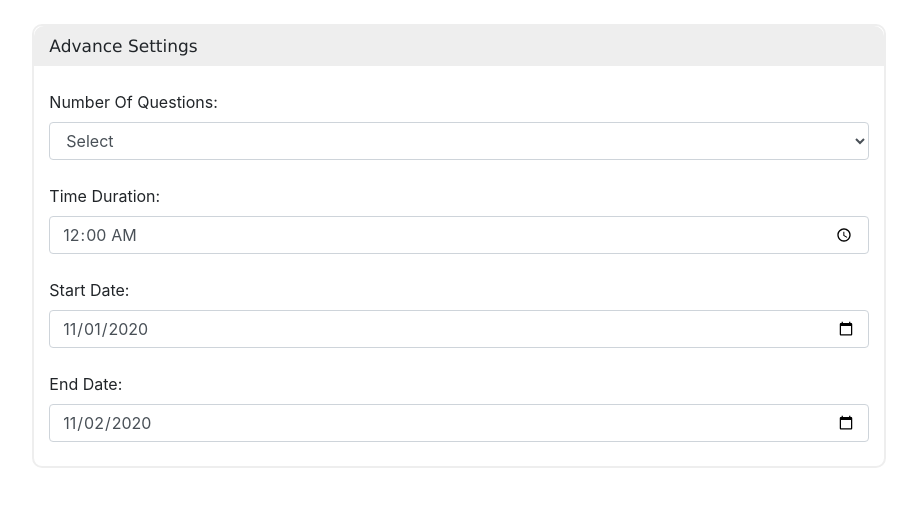
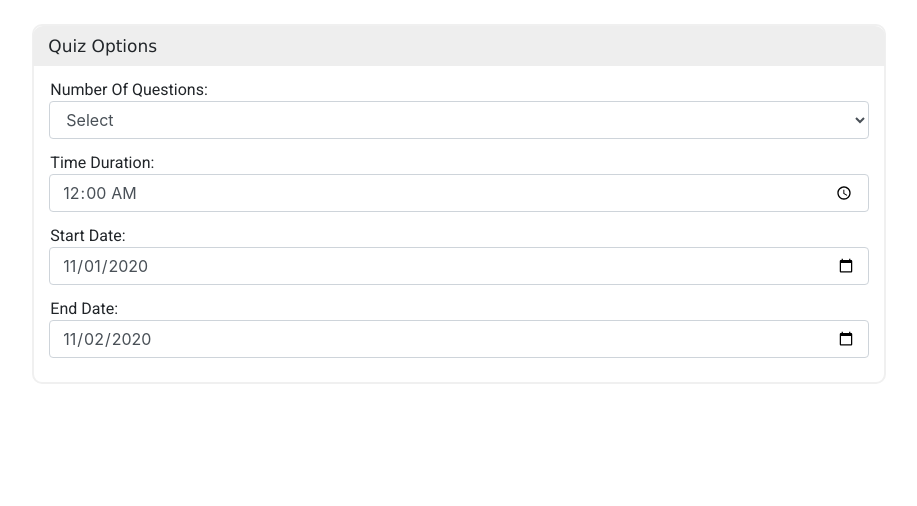
Before and after one commit to Daniyalzakir321/noq-time-st-ed, a plain HTML site: page index.html in a window 1280 px wide. Shown: the whole page, without its empty margins (181-1098 px from the left). Drawn offline with nearby package versions, Linux system fonts and the light colour scheme.

Commit message:
UI WORK- SHAH VIL

```diff
--- a/index.html
+++ b/index.html
@@ -5,8 +5,8 @@
     <meta name="viewport" content="width=device-width, initial-scale=1, shrink-to-fit=no">
     <link rel="stylesheet" href="style.css">
     <link rel="stylesheet" href="https://cdn.jsdelivr.net/npm/bootstrap@4.5.3/dist/css/bootstrap.min.css" integrity="sha384-TX8t27EcRE3e/ihU7zmQxVncDAy5uIKz4rEkgIXeMed4M0jlfIDPvg6uqKI2xXr2" crossorigin="anonymous">
-
-    <title>Addition</title>
+    <link href="https://fonts.googleapis.com/css2?family=Roboto&display=swap" rel="stylesheet">
+    <title>UI ADD SHAH VIL </title>
   </head>
   <body>
       <br>
@@ -18,11 +18,10 @@
         -->
 
 <div class="demo-shah col-md-8 container">
-<div> Advance Settings</div>
-<br>
+<div> Quiz Options</div>
 
 <label>Number Of Questions:</label>
-<select class="form-control" name="NOQ" id="noq" >
+<select class="form-control" name="" id="noq" >
         <option value="00"> &ensp; Select &ensp; &ensp; </option>
         <option value="01">1</option>
         <option value="02">2</option>
@@ -75,16 +74,13 @@
         <option value="49">49</option>
         <option value="50">50</option>
     </select>
-<br>
 
 <label>Time Duration: </label>
 <input class="form-control" type="time" name="" id="td" value="00:00">
 
-<br>
 <label>Start Date:</label>
 <input class="form-control" type="date" min="2020-11-1" name="" id="sd" value="2020-11-01">
 
-<br>
 <label>End Date:</label>
 <input class="form-control" type="date" name="" id="ed" value="2020-11-02">
 
--- a/style.css
+++ b/style.css
@@ -1,13 +1,13 @@
 .demo-shah{
-border: 2px solid #eee;
-border-radius: 10px;
+    border: 2px solid rgb(240, 240, 240);
+    border-radius: 10px;
 }
 
 div>div{
     border-top-left-radius: 10px;
     border-top-right-radius: 10px;
-    margin-left: -15px;
-    margin-right: -15px;
+    margin-left: -16px;
+    margin-right: -16px;
     padding-top: 8px;
     text-indent:15px;
     font-size: 17px;
@@ -15,3 +15,15 @@ div>div{
     height: 40px;
     background-color: #eee;
 }
+
+input, select{
+    cursor: pointer;
+}
+
+label{
+    padding-top: 12px;
+    margin-bottom: -2px !important;
+    text-indent: 1px;
+    font-size: 16px;
+    font-family: 'Roboto', sans-serif;
+}
```
Also changed, not shown: 1 other file.
